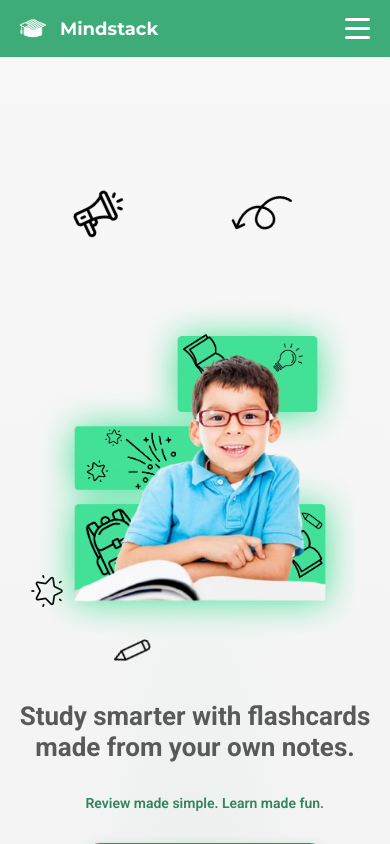
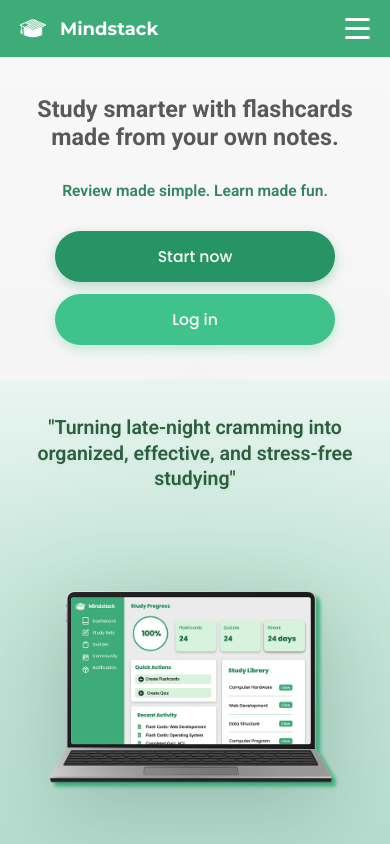
Before and after one commit to PUP-BSIT/project-techy-blinders-v2, an Angular app in the folder front-end/mind_stack/: page / in a window 390 px wide. Built offline with nearby package versions, Linux system fonts and the light colour scheme.

Commit message:
style: enhance landing page styles and layout adjustments

```diff
--- a/front-end/mind_stack/src/app/pages/landing-page/landing-page.scss
+++ b/front-end/mind_stack/src/app/pages/landing-page/landing-page.scss
@@ -1,6 +1,10 @@
 @import url('https://fonts.googleapis.com/css2?family=Montserrat:ital,wght@0,100..900;1,100..900&display=swap');
 @import url('https://fonts.googleapis.com/css2?family=Roboto:ital,wght@0,100..900;1,100..900&display=swap');
 @import url('https://fonts.googleapis.com/css2?family=Poppins:ital,wght@0,100;0,200;0,300;0,400;0,500;0,600;0,700;0,800;0,900;1,100;1,200;1,300;1,400;1,500;1,600;1,700;1,800;1,900&display=swap');
+
+* {
+  box-sizing: border-box;
+}
 
 :host {
   display: block;
@@ -244,7 +248,7 @@
 
 .laptop-section {
   margin-top: 150px;
-  padding: 15px 0px 0px;
+  padding: 15px 0px 20px;
   background: linear-gradient(180deg, #e8f5f0 0%, #d4ebe3 30%, #c0e1d6 70%, #acd7c9 100%);
   text-align: center;
   width: 100%;
@@ -252,6 +256,7 @@
   margin-right: 0;
   position: relative;
   overflow: hidden;
+  padding-bottom: 120px;
 
   &::before {
     content: '';
@@ -280,7 +285,7 @@
   font-size: clamp(30px, 3.8vw, 44px);
   font-family: 'Roboto', sans-serif;
   font-weight: 600;
-  margin-bottom: -200px;
+  margin-bottom: 30px;
   max-width: 1000px;
   margin-left: auto;
   margin-right: auto;
@@ -295,9 +300,11 @@
   display: flex;
   justify-content: center;
   align-items: center;
-  margin-bottom: -100px;
+  margin-bottom: 0;
   position: relative;
   z-index: 1;
+  padding-bottom: 0;
+  margin-top: 30px;
 }
 
 .laptop-container img {
@@ -315,7 +322,10 @@
   background-color: #3fc28b;
   flex-wrap: wrap;
   width: 100%;
-  margin: -100;
+  margin: 0;
+  box-sizing: border-box;
+  align-items: stretch;
+  min-height: auto;
 }
 
 .testimonial-card {
@@ -324,6 +334,10 @@
   padding: 25px;
   width: 280px;
   box-shadow: 0 2px 8px rgba(0, 0, 0, 0.1);
+  box-sizing: border-box;
+  flex-shrink: 0;
+  display: flex;
+  flex-direction: column;
 }
 
 .testimonial-card h4 {
@@ -352,12 +366,14 @@
   background-color: #ebebeb;
   width: 100%;
   margin: 0;
+  box-sizing: border-box;
 }
 
 .reviewers-section > * {
   max-width: 1200px;
   margin-left: auto;
   margin-right: auto;
+  box-sizing: border-box;
 }
 
 .reviewers-section h3 {
@@ -377,6 +393,7 @@
   background-color: #ffffff;
   border-radius: 8px;
   gap: 20px;
+  box-sizing: border-box;
 }
 
 .review-content {
@@ -421,6 +438,7 @@
   background-color: #3fc28b;
   width: 100%;
   margin: 0;
+  box-sizing: border-box;
 }
 
 .features-section h3 {
@@ -452,6 +470,10 @@
   box-shadow: 0 4px 12px rgba(0, 0, 0, 0.1);
   text-align: center;
   transition: all 0.3s cubic-bezier(0.4, 0, 0.2, 1);
+  box-sizing: border-box;
+  flex-shrink: 0;
+  display: flex;
+  flex-direction: column;
 }
 
 .feature-card:hover {
@@ -480,12 +502,12 @@
   line-height: 1.7;
 }
 
-// About Section Styles
 .about-section {
   padding: 80px 20px;
   background: linear-gradient(180deg, #f8f8f8 0%, #ebebeb 100%);
   width: 100%;
   margin: 0;
+  box-sizing: border-box;
 }
 
 .about-container {
@@ -495,6 +517,7 @@
   grid-template-columns: 1fr 1fr;
   gap: 60px;
   align-items: center;
+  box-sizing: border-box;
 }
 
 .about-image {
@@ -530,408 +553,241 @@
   line-height: 1.8;
 }
 
-@media (max-width: 1400px) {
-  .header-note h3 {
-    font-size: 48px;
+@media (max-width: 768px) {
+  .nav-quick-buttons {
+    display: none;
   }
 
-  .kid-class-design {
-    width: 450px;
-    right: 4%;
+  .landing-page-class {
+    padding-top: 65px;
+    overflow-x: hidden;
   }
 
-  .laptop-container img {
-    max-width: 900px;
-  }
-
-  .megaphone-class {
-    left: 4%;
-  }
-
-  .arrow-two {
-    right: 12%;
-  }
-
-  .about-container {
-    gap: 50px;
-  }
-}
-
-@media (max-width: 1200px) {
   .header-note {
-    width: 50%;
-    margin-left: 6%;
+    width: 95%;
+    margin-left: 2.5%;
+    margin-top: 30px;
+    padding: 0 10px;
+    text-align: center;
   }
 
   .header-note h3 {
-    font-size: 42px;
+    font-size: clamp(20px, 6vw, 32px);
+    text-align: center;
+    line-height: 1.2;
+    margin-top: 0;
   }
 
   .trademark-class {
-    margin-left: 6%;
+    margin-left: 2.5%;
+    text-align: center;
+    width: 95%;
+    padding: 0 10px;
+  }
+
+  .trademark-class p {
+    font-size: clamp(13px, 4vw, 16px);
   }
 
   .button-class {
-    margin-left: 6%;
-  }
-
-  .kid-class-design {
-    width: 400px;
-    right: 3%;
-  }
-
-  .megaphone-class {
-    left: 3%;
-  }
-
-  .arrow-two {
-    right: 10%;
-  }
-
-  .laptop-tagline {
-    font-size: 38px;
-  }
-
-  .laptop-container img {
-    max-width: 850px;
-  }
-
-  .about-container {
-    gap: 40px;
-  }
-}
-
-@media (max-width: 1024px) {
-  .nav-quick-buttons {
+    margin-left: 2.5%;
+    width: 95%;
+    justify-content: center;
     gap: 12px;
-  }
-
-  .nav-quick-btn {
-    padding: 6px 16px;
-    font-size: 13px;
-  }
-
-  .header-note {
-    width: 55%;
-    margin-top: 100px;
-  }
-
-  .header-note h3 {
-    font-size: 38px;
-  }
-
-  .trademark-class p {
-    font-size: 16px;
-  }
-
-  .button-class {
-    gap: 15px;
+    flex-direction: column;
+    align-items: center;
+    padding: 0 10px;
   }
 
   .regis-button,
   .login-button {
-    font-size: 15px;
-    padding: 10px 28px;
+    font-size: clamp(14px, 4vw, 16px);
+    padding: 14px 24px;
+    width: 100%;
+    max-width: 280px;
   }
 
   .kid-class-design {
-    width: 350px;
-    top: 140px;
-  }
-
-  .header-class img {
-    width: 55px;
-    height: 55px;
+    display: none;
   }
 
   .header-class {
-    top: 150px;
+    display: none;
   }
 
   .megaphone-class {
-    left: 3%;
+    display: none;
   }
 
   .arrow-two {
-    right: 8%;
+    display: none;
+  }
+
+  .favorite-class {
+    display: none;
+  }
+
+  .pencil-class {
+    display: none;
   }
 
   .laptop-section {
-    padding: 80px 30px 100px;
-    margin-top: 180px;
+    margin-top: 35px;
+    padding: 35px 10px 45px;
+    width: 100%;
   }
 
   .laptop-tagline {
-    font-size: 34px;
-    margin-bottom: 50px;
-  }
-
-  .laptop-container img {
-    max-width: 800px;
-  }
-
-  .about-section {
-    padding: 60px 20px;
-  }
-
-  .about-container {
-    gap: 30px;
-  }
-}
-
-@media (max-width: 768px) {
-  .nav-quick-buttons {
-    flex-direction: column;
-    gap: 8px;
-    top: 18px;
-  }
-
-  .nav-quick-btn {
-    padding: 5px 14px;
-    font-size: 12px;
-  }
-
-  .landing-page-class {
-    padding-top: 100px;
-  }
-
-  .header-note {
-    width: 90%;
-    margin-left: 5%;
-    margin-top: 60px;
-  }
-
-  .header-note h3 {
-    font-size: 32px;
-    text-align: center;
-  }
-
-  .trademark-class {
-    margin-left: 5%;
-    text-align: center;
-  }
-
-  .trademark-class p {
-    font-size: 15px;
-  }
-
-  .button-class {
-    margin-left: 5%;
-    justify-content: center;
-    gap: 12px;
-    flex-wrap: wrap;
-  }
-
-  .regis-button,
-  .login-button {
-    font-size: 14px;
-    padding: 10px 24px;
-  }
-
-  .kid-class-design {
-    position: relative;
-    right: auto;
-    top: auto;
-    width: 85%;
-    max-width: 380px;
-    margin: 40px auto 0;
-  }
-
-  .header-class img {
-    width: 50px;
-    height: 50px;
-  }
-
-  .header-class {
-    position: relative;
-    top: auto;
-    display: flex;
-    justify-content: space-around;
-    padding: 0;
-    max-width: 400px;
-    margin: 20px auto;
-  }
-
-  .megaphone-class {
-    position: relative;
-    left: auto;
-    top: auto;
-  }
-
-  .arrow-two {
-    position: relative;
-    left: auto;
-    top: auto;
-  }
-
-  .favorite-class {
-    top: 280px;
-  }
-
-  .favorite-class img {
-    width: 32px;
-    height: 32px;
-    margin-left: 8%;
-  }
-
-  .pencil-class {
-    top: 340px;
-  }
-
-  .pencil-class img {
-    width: 32px;
-    height: 32px;
-    margin-left: 30%;
-  }
-
-  .laptop-section {
-    margin-top: 60px;
-    padding: 50px 20px 80px;
-  }
-
-  .laptop-tagline {
-    font-size: 26px;
-    margin-bottom: 30px;
+    font-size: clamp(16px, 5vw, 24px);
+    margin-bottom: 20px;
+    padding: 0 10px;
+    line-height: 1.3;
   }
 
   .laptop-container {
-    margin-bottom: 40px;
+    margin-bottom: 0;
+    padding: 0 5px;
+    margin-top: 20px;
   }
 
   .laptop-container img {
     max-width: 100%;
-    width: 95%;
+    width: 100%;
   }
 
   .testimonials-section {
-    padding: 40px 15px 60px;
-    gap: 20px;
+    flex-direction: column;
+    align-items: center;
+    padding: 35px 10px 40px;
+    gap: 15px;
+    margin-top: 0;
+    width: 100%;
+    box-sizing: border-box;
   }
 
   .testimonial-card {
     width: 100%;
-    max-width: 350px;
+    max-width: 100%;
+    margin: 0 auto;
+    padding: 18px 12px;
+    text-align: center;
+    box-sizing: border-box;
+    flex-shrink: 0;
+  }
+
+  .testimonial-card h4 {
+    font-size: clamp(15px, 4vw, 18px);
+  }
+
+  .testimonial-card p {
+    font-size: clamp(12px, 3.5vw, 15px);
   }
 
   .reviewers-section {
-    padding: 40px 15px;
+    padding: 35px 10px;
+    width: 100%;
+  }
+
+  .reviewers-section h3 {
+    font-size: clamp(20px, 5vw, 28px);
+    text-align: center;
+    margin-bottom: 20px;
   }
 
   .review-item {
     flex-direction: column;
-    padding: 20px;
-    gap: 15px;
+    padding: 15px 10px;
+    gap: 12px;
+    margin-bottom: 12px;
+    text-align: center;
+  }
+
+  .review-content h4 {
+    font-size: clamp(15px, 4vw, 18px);
+  }
+
+  .review-content p {
+    font-size: clamp(12px, 3.5vw, 15px);
   }
 
   .review-button {
     width: 100%;
+    max-width: 130px;
+    padding: 10px 15px;
+    font-size: clamp(12px, 3.5vw, 15px);
   }
 
   .features-section {
-    padding: 40px 15px 60px;
+    padding: 35px 10px 40px;
+    width: 100%;
   }
 
   .features-section h3 {
-    font-size: 26px;
-    margin-bottom: 35px;
+    font-size: clamp(20px, 5vw, 28px);
+    margin-bottom: 25px;
+    padding: 0 5px;
   }
 
   .feature-cards {
-    gap: 25px;
+    flex-direction: column;
+    align-items: center;
+    gap: 15px;
+    padding: 0 5px;
   }
 
   .feature-card {
     width: 100%;
-    max-width: 350px;
-    padding: 35px 25px;
+    max-width: 100%;
+    padding: 25px 15px;
+    margin: 0 auto;
+  }
+
+  .feature-card h4 {
+    font-size: clamp(16px, 4.5vw, 20px);
+  }
+
+  .feature-card p {
+    font-size: clamp(13px, 3.5vw, 16px);
+  }
+
+  .feature-icon {
+    font-size: clamp(35px, 8vw, 45px);
   }
 
   .about-section {
-    padding: 50px 20px;
+    padding: 35px 10px;
+    width: 100%;
   }
 
   .about-container {
     grid-template-columns: 1fr;
-    gap: 40px;
+    gap: 25px;
+    max-width: 100%;
   }
 
   .about-image {
     order: 2;
+    padding: 0 5px;
+  }
+
+  .about-image img {
+    width: 100%;
+    max-width: 280px;
   }
 
   .about-content {
     order: 1;
     text-align: center;
-    padding: 0;
+    padding: 0 5px;
   }
 
   .about-content h2 {
-    margin-bottom: 25px;
-  }
-}
-
-@media (max-width: 480px) {
-  .nav-quick-btn {
-    padding: 4px 12px;
-    font-size: 11px;
-  }
-
-  .header-note h3 {
-    font-size: 26px;
-  }
-
-  .trademark-class p {
-    font-size: 14px;
-  }
-
-  .button-class {
-    flex-direction: column;
-    align-items: center;
-    gap: 10px;
-  }
-
-  .regis-button,
-  .login-button {
-    width: 80%;
-    max-width: 250px;
-  }
-
-  .kid-class-design {
-    width: 90%;
-    max-width: 320px;
-  }
-
-  .laptop-tagline {
-    font-size: 22px;
-    margin-bottom: 25px;
-  }
-
-  .laptop-container img {
-    width: 98%;
-  }
-
-  .testimonial-card {
-    max-width: 100%;
-  }
-
-  .laptop-section {
-    margin-top: 50px;
-    padding: 40px 20px 70px;
-  }
-
-  .feature-card {
-    max-width: 100%;
-  }
-
-  .about-section {
-    padding: 40px 15px;
-  }
-
-  .about-image img {
-    max-width: 100%;
+    margin-bottom: 15px;
+    font-size: clamp(24px, 6vw, 32px);
   }
 
   .about-content p {
-    font-size: 16px;
+    font-size: clamp(14px, 3.8vw, 18px);
+    line-height: 1.5;
   }
 }
```
